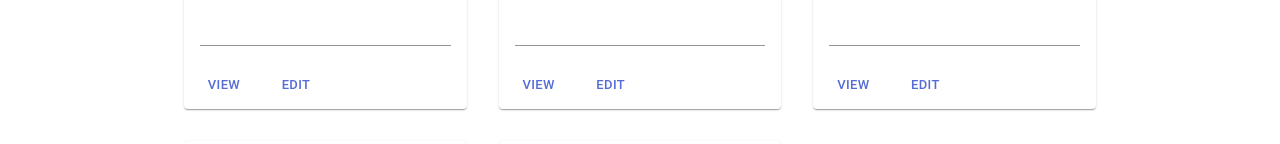
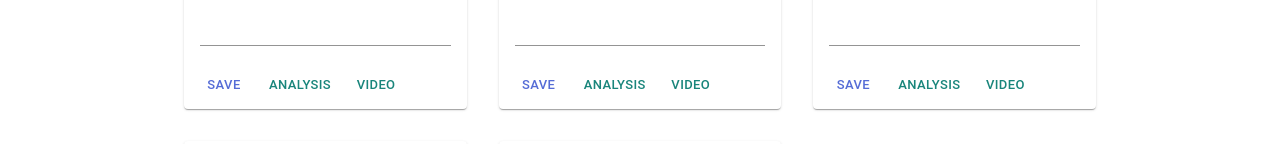
Before and after one commit to delormej/slalom-web, a React (Create React App) app: page / in a window 1280 px wide. Shown: the part 720-864 px from the top of the page. Built offline with nearby package versions, Linux system fonts and the light colour scheme.

Commit message:
Refactoring header into it's own file.

```diff
--- a/src/VideoCard.js
+++ b/src/VideoCard.js
@@ -138,10 +138,13 @@ export default function VideoCard(props) {
                 </CardContent>
                 <CardActions>
                     <Button size="small" color="primary">
-                    View
+                      Save
                     </Button>
-                    <Button size="small" color="primary">
-                    Edit
+                    <Button size="small" color="secondary">
+                      Analysis
+                    </Button>
+                    <Button size="small" color="secondary">
+                      Video
                     </Button>
                 </CardActions>
             </Card>
```
